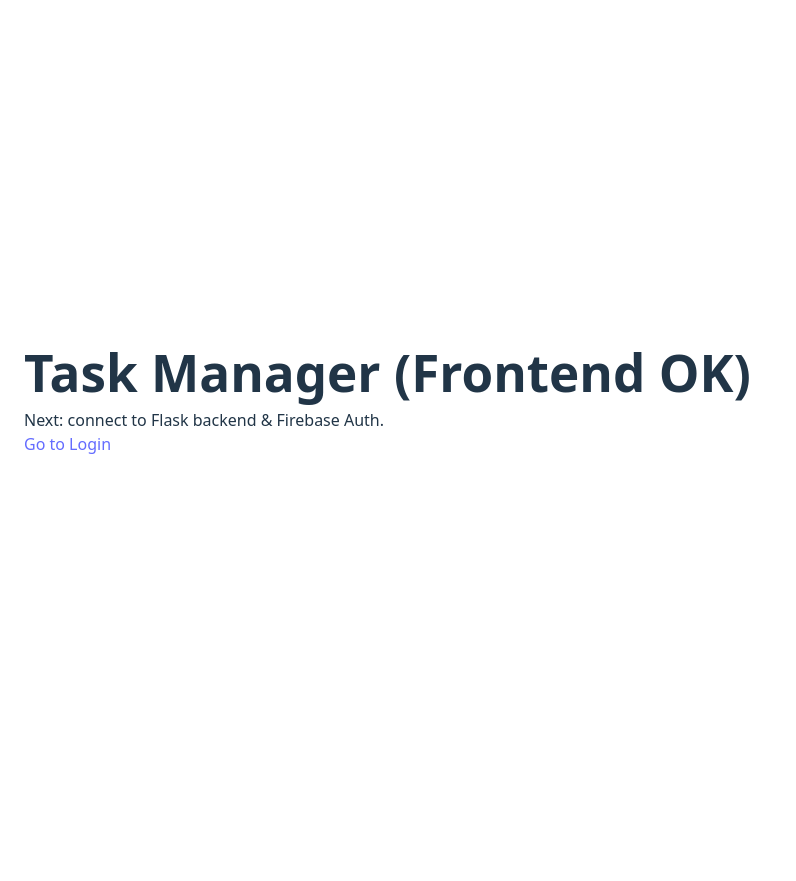
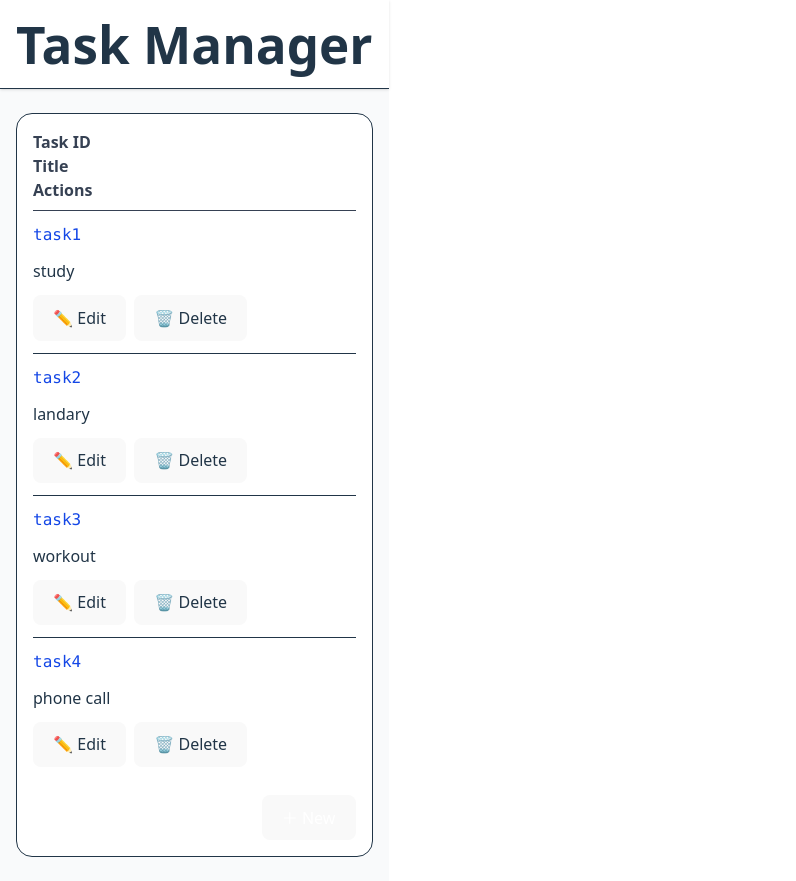
Before and after one commit to Tut314/personal_blogger, a React (Vite) app in the folder apps/client/: page / in a window 1280 px wide. Shown: the whole page, without its empty margins (0-796 px from the left). Before the commit the page ends 800 px from the top, so only its background shows below. Built offline with nearby package versions, Linux system fonts and the light colour scheme.

Commit message:
chore(template):table and button

```diff
--- a/apps/client/src/App.tsx
+++ b/apps/client/src/App.tsx
@@ -1,36 +1,60 @@
-import { BrowserRouter, Routes, Route, Link } from "react-router-dom";
+import { useState } from "react";
 
-function Home() {
+type Task = { id: string; title: string; notes?: string };
+
+const demo: Task[] = [
+  { id: "task1", title: "study", notes: "" },
+  { id: "task2", title: "landary", notes: "" },
+  { id: "task3", title: "workout", notes: "" },
+  { id: "task4", title: "phone call", notes: "" },
+];
+
+export default function App() {
+  const [tasks] = useState<Task[]>(demo);
+
   return (
-    <div className="p-6">
-      <h1 className="text-2xl font-bold">Task Manager (Frontend OK)</h1>
-      <p className="mt-2">Next: connect to Flask backend & Firebase Auth.</p>
-      <Link className="text-blue-600 underline" to="/login">
-        Go to Login
-      </Link>
+    <div className="min-h-screen bg-gray-50">
+      <header className="bg-white border-b shadow-sm">
+        <div className="max-w-3xl mx-auto px-4 py-4">
+          <h1 className="text-2xl font-bold">Task Manager</h1>
+        </div>
+      </header>
+
+      <main className="max-w-3xl mx-auto px-4 py-6">
+        <div className="rounded-2xl border bg-white p-4">
+          <div className="grid grid-cols-[1fr,2fr,auto] font-semibold text-gray-700 pb-2 border-b">
+            <div>Task ID</div>
+            <div>Title</div>
+            <div>Actions</div>
+          </div>
+
+          <div className="divide-y">
+            {tasks.map((t) => (
+              <div
+                key={t.id}
+                className="grid grid-cols-[1fr,2fr,auto] items-center py-3 gap-3"
+              >
+                <div className="font-mono text-blue-700">{t.id}</div>
+                <div>{t.title}</div>
+                <div className="flex gap-2">
+                  <button className="px-2 py-1 rounded-lg border">
+                    ✏️ Edit
+                  </button>
+                  <button className="px-2 py-1 rounded-lg border">
+                    🗑️ Delete
+                  </button>
+                </div>
+              </div>
+            ))}
+          </div>
+
+          <div className="flex justify-end mt-4">
+            <button className="px-3 py-2 rounded-lg bg-blue-600 text-white">
+              ＋ New
+            </button>
+          </div>
+        </div>
+      </main>
     </div>
   );
 }
-
-function Login() {
-  return (
-    <div className="p-6">
-      <h2 className="text-xl font-semibold">Login (placeholder)</h2>
-      <p>We'll wire Firebase Auth soon.</p>
-      <Link className="text-blue-600 underline" to="/">
-        Back
-      </Link>
-    </div>
-  );
-}
-
-export default function App() {
-  return (
-    <BrowserRouter>
-      <Routes>
-        <Route path="/" element={<Home />} />
-        <Route path="/login" element={<Login />} />
-      </Routes>
-    </BrowserRouter>
-  );
-}
```
